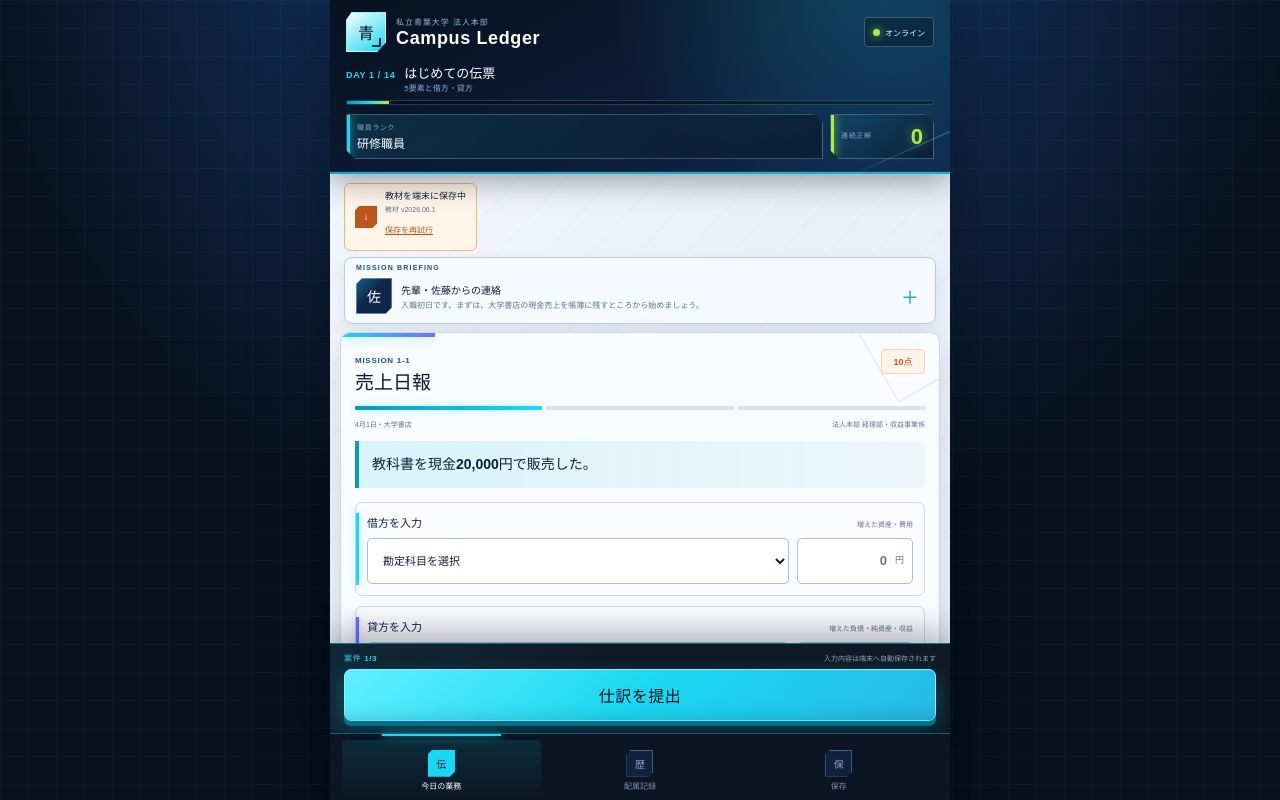
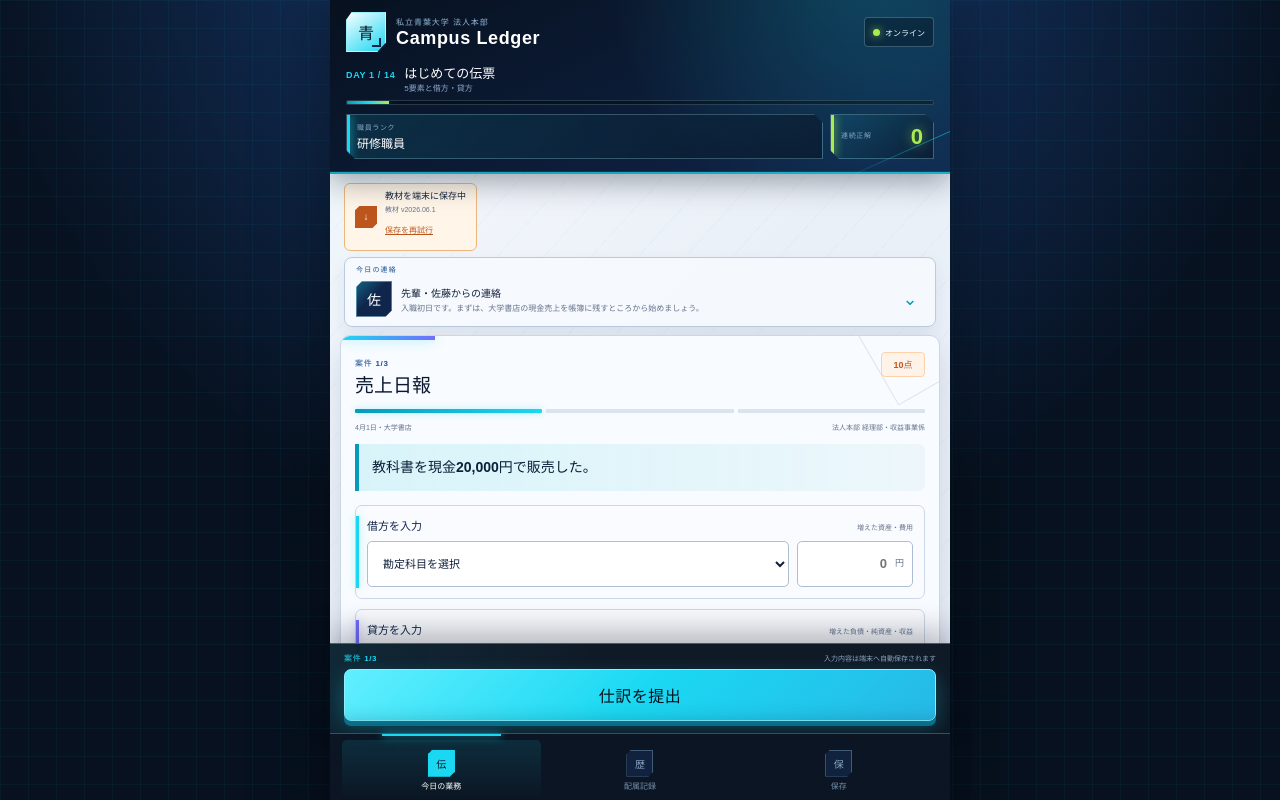
Before and after one commit to kazu-mita/campus-ledger, a React (Vite) app: page / in a window 1280 px wide. Shown: the top 800 px of the page. Built offline with nearby package versions, Linux system fonts and the light colour scheme.

Commit message:
Replace game labels with native app language

```diff
--- a/src/App.tsx
+++ b/src/App.tsx
@@ -499,7 +499,7 @@ function App() {
           aria-live="polite"
           onClick={() => setRankUp(null)}
         >
-          <span>RANK UP</span>
+          <span>ランクアップ</span>
           <strong>{rankUp}</strong>
         </button>
       )}
@@ -575,7 +575,7 @@ function App() {
             ) : (
               <>
                 <section className="briefing">
-                  <span className="mission-label">MISSION BRIEFING</span>
+                  <span className="mission-label">今日の連絡</span>
                   <button
                     className="story-summary"
                     aria-label="先輩・佐藤からの連絡"
@@ -593,7 +593,7 @@ function App() {
                       </small>
                     </span>
                     <span className="chevron" aria-hidden="true">
-                      {storyExpanded ? "−" : "＋"}
+                      {storyExpanded ? "⌃" : "⌄"}
                     </span>
                   </button>
                   {storyExpanded && (
@@ -629,7 +629,7 @@ function App() {
                       <span className="paper-kicker">
                         {reviewing
                           ? "復習案件"
-                          : `MISSION ${lesson.day}-${questionIndex + 1}`}
+                          : `案件 ${questionIndex + 1}/${lesson.questions.length}`}
                       </span>
                       <h3>{activeQuestion.documentTitle}</h3>
                     </div>
@@ -713,7 +713,7 @@ function App() {
                         <small>迷ったときに確認</small>
                       </span>
                       <span aria-hidden="true">
-                        {takeawayExpanded ? "−" : "＋"}
+                        {takeawayExpanded ? "⌃" : "⌄"}
                       </span>
                     </button>
                     {takeawayExpanded && (
```
Also changed, not shown: 1 other file (tests, documents, lock files or other folders).
